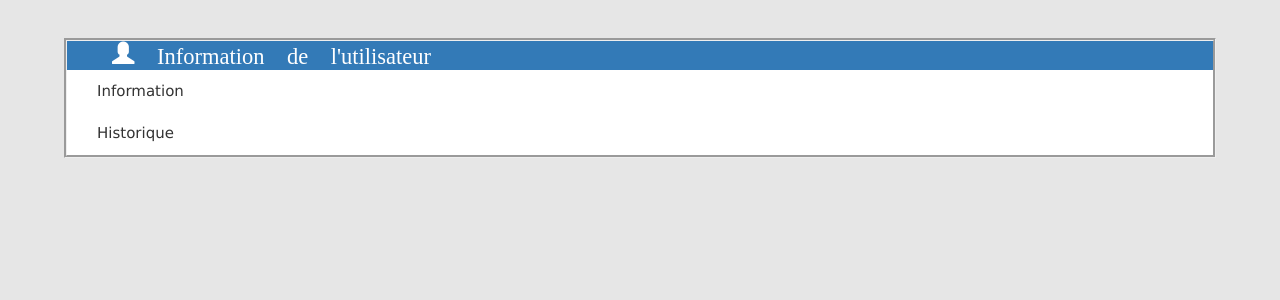
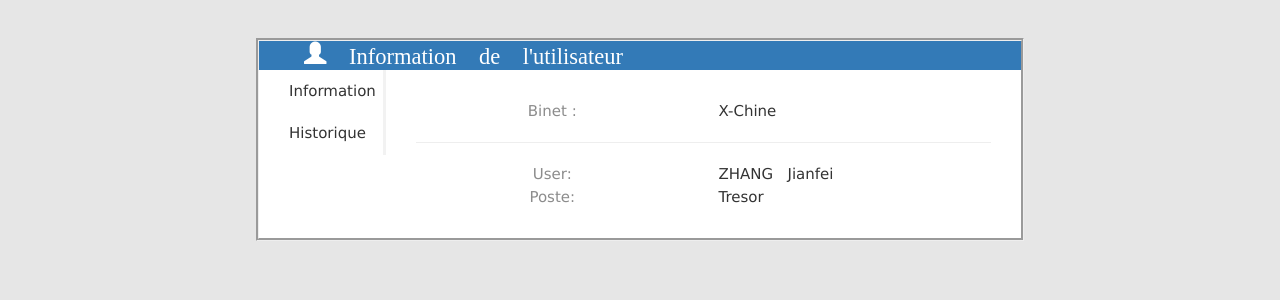
Before and after one commit to Jefzhang/TresorFactory, a PHP site: page /project/?p=user in a window 1280 px wide. Shown: the part 52-352 px from the top of the page. Run offline with PHP 8.4, Linux system fonts and the light colour scheme; the visitor is signed in with stand-in values (Sample User, id 1); some libraries are stand-ins or nearby versions.

Commit message:
update userinfo page

```diff
--- a/content/home.php
+++ b/content/home.php
@@ -53,12 +53,13 @@
     <hr class=half-rule>
   </div>
 
-
+<!--
     <footer class="bas" >
         <div class="col-md-6"><a href="http://localhost/Project/content/about.html"> About </div>
         <div class="col-md-6"> <a href="http://localhost/Project/content/contact.html"> Contacter nous </a> </div>
 
     </footer>
+  -->
 
 
 
--- a/content/http.txt
+++ b/content/http.txt
@@ -1 +1 @@
-14Poste0arraytrigramme50arrayArrayArray14Poste0arraytrigramme50array111111111111111111111111111111111111111111111111111111111111111111111111111111111
+14Poste0arraytrigramme50arrayArrayArray14Poste0arraytrigramme50array1111111111111111111111111111111111111111111111111111111111111111111111111111111111111
--- a/css/perso.css
+++ b/css/perso.css
@@ -438,7 +438,7 @@
   /*background-image: -webkit-linear-gradient(315deg, #002233, #006699, #1ab2ff);
   background-color: #002233;*/
   color: #fff;
-  font-size: 3rem;
+  font-size: 2rem;
   font-weight: bold;
 }
 
@@ -527,8 +527,7 @@
 
 
 .admin{
-  margin-left: 5%;
-  margin-right: 5%;
+  width: 60%;
   margin-top: 3%;
   background-color: #fff;
   border-style: groove;
@@ -538,6 +537,30 @@
 .admin-header{
   padding-left: 2em;
 
+}
+
+.rightverticalLine {
+  border-right: solid #f2f2f2;
+}
+
+.admin-info{
+  padding-top: 2em;
+  padding-left: 2em;
+  padding-right: 2em;
+  padding-bottom: 2em;
+}
+
+.admin-info-title{
+  color:#8c8c8c;
+  text-align:center;
+}
+
+.admin-edit-text{
+  text-align: left;
+}
+
+.admin-edit-select{
+  text-align: left;
 }
 /* Change styles for span and cancel button on extra small screens */
 
--- a/data/admin.php
+++ b/data/admin.php
@@ -8,14 +8,81 @@
       </div>
     </div>
     <div class="row">
-    <div class="col-md-2 sidebar">
+    <div class="col-md-2 sidebar rightverticalLine">
       <ul class="nav nav-sidebar">
-            <li class="active"><a href="#">Information<span class="sr-only">(current)</span></a></li>
+            <li class="active"><a href="#">Information</a></li>
             <li><a href="#">Historique</a></li>
       </ul>
     </div>
-    <div class="col-md-10">
+    <div class="col-md-10 admin-info">
+      <div class="row">
+        <div class="col-md-6 admin-info-title">
+          Binet :
+        </div>
+        <div class="col-md-6 admin-edit-text" id="login">
+          X-Chine
+        </div>
+      </div>
+      <hr>
+      <div class="row">
+        <div class="col-md-6 admin-info-title">
+          User:
+        </div>
+        <div class="col-md-6" style="text-align:left">
+          <span class="click-edit"  id="nom">ZHANG</span> &nbsp
+          <span class="click-edit"  id="prenom">Jianfei</span>
+        </div>
+        <div class="col-md-6 admin-info-title">
+          Poste:
+        </div>
+        <div class="col-md-6 admin-edit-select" id = "poste">
+          Tresor
+        </div>
+
+
+
+      </div>
+
     </div>
   </div>
 
 </div>
+
+<script src="js/jquery.jeditable.js" type="text/javascript" charset="utf-8"></script>
+<script>
+$(document).ready(function(){
+  $('.admin-edit-text').editable('data/userInfo.php',{
+    //type:'textarea',
+    submit:'OK',
+    //cancel:'Annuler',
+    style  : "inherit",
+    submitdata: { _method: "put" },
+  });
+
+  $('#poste').editable('data/userInfo.php' ,{
+    submit:'OK',
+    data:"{'Trez':'Tresor','Prez':'President'}",
+    type:'select',
+    style:'inherit',
+    submitdata:{ _method: "put" }
+    })
+
+  $('.click-edit').editable('dta/userInfo.php',{
+  //  style : 'inherit',
+    submitdata:{_metheod:"put"}
+  });
+
+
+})
+</script>
+<style type="text/css">
+.editable input[type=submit] {
+  color: #F00;
+  font-weight: bold;
+}
+.editable input[type=button] {
+  color: #0F0;
+  font-weight: bold;
+}
+
+</style>
--- a/data/user.php
+++ b/data/user.php
@@ -10,6 +10,7 @@
     public $promo;
     public $email;
     public $solde;
+    public $sub;
 
     public function __toString()
     {
@@ -44,13 +45,104 @@
         }
     }
 
-    public static function insererUtilisateur($dbh, $login, $mdp, $nom,$prenom,$poste,$promo,$email,$solde)
+    public static function insererUtilisateur($dbh, $login, $mdp, $nom,$prenom,$poste,$promo,$email,$solde,$sub)
     {
         if (self::getUtilisateur($dbh, $login)==null) {
-            $sth = $dbh->prepare("INSERT INTO `binetlist` (`login`, `mdp`, `nom`,`prenom`,`poste`,`promo`,`email`,`solde`) VALUES(?,SHA1(?),?,?,?,?,?,?)");
-            $sth->execute(array($login,$mdp,$nom,$prenom,$poste,$promo,$email,$solde));
+            $sth = $dbh->prepare("INSERT INTO `binetlist` (`login`, `mdp`, `nom`,`prenom`,`poste`,`promo`,`email`,`solde`) VALUES(?,SHA1(?),?,?,?,?,?,?,?)");
+            $sth->execute(array($login,$mdp,$nom,$prenom,$poste,$promo,$email,$solde,$sub));
         }
     }
+
+    public static function changeInfo($dbh,$login,$id,$value){
+      switch($id)
+      {
+        case 'login':{
+          self::changeLogin($dbh,$login,$value);
+          break;
+        }
+        case 'nom':{
+          self::changeNom($dbh,$login,$value);
+          break;
+        }
+        case 'prenom':{
+          self::changePrenom($dbh,$login,$value);
+          break;
+        }
+        case 'poste':{
+          self::changePoste($dbh,$login,$value);
+          break;
+        }
+        case 'email':{
+          self::changeEmail($dbh,$login,$value);
+          break;
+        }
+        case 'tel':{
+          self::changeTel($dbh,$login,$value);
+          break;
+        }
+        case 'solde':{
+          self::changeSolde($dbh,$login,$value);
+          break;
+        }
+        case 'sub':{
+          self::changeSub($dbh,$login,$value);
+          break;
+        }
+
+      }
+
+    }
+
+    public static function changeLogin($dbh,$login,$newlogin){
+      $query = "UPDATE `binetlist` SET `login` = ? WHERE `login` = ?";
+      $sth = $dbh ->prepare($query);
+      $sth ->execute(array($newlogin,$login));
+      $_SESSION['login']=$newlogin;
+    }
+
+    public static function changeNom($dbh,$login,$newNom){
+      $query = "UPDATE `binetlist` SET `nom` = ? WHERE `login` = ?";
+      $sth = $dbh ->prepare($query);
+      $sth ->execute(array($newNom,$login));
+    }
+
+    public static function changePrenom($dbh,$login,$newPrenom){
+      $query = "UPDATE `binetlist` SET `prenom` = ? WHERE `login` = ?";
+      $sth = $dbh ->prepare($query);
+      $sth ->execute(array($newPrenom,$login));
+    }
+
+    public static function changePoste($dbh,$login,$newPoste){
+      $query = "UPDATE `binetlist` SET `poste` = ? WHERE `login` = ?";
+      $sth = $dbh ->prepare($query);
+      $sth ->execute(array($newPoste,$login));
+    }
+
+    public static function changeEmail($dbh,$login,$newEmail){
+      $query = "UPDATE `binetlist` SET `email` = ? WHERE `login` = ?";
+      $sth = $dbh ->prepare($query);
+      $sth ->execute(array($newEmail,$login));
+    }
+
+    public static function changeTel($dbh,$login,$newTel){
+      $query = "UPDATE `binetlist` SET `tel` = ? WHERE `login` = ?";
+      $sth = $dbh ->prepare($query);
+      $sth ->execute(array($newTel,$login));
+    }
+
+    public static function changeSolde($dbh,$login,$newSolde){
+      $query = "UPDATE `binetlist` SET `solde` = ? WHERE `login` = ?";
+      $sth = $dbh ->prepare($query);
+      $sth ->execute(array($newSolde,$login));
+    }
+
+
+    public static function changeSub($dbh,$login,$newSub){
+      $query = "UPDATE `binetlist` SET `sub` = ? WHERE `login` = ?";
+      $sth = $dbh ->prepare($query);
+      $sth ->execute(array($newSub,$login));
+    }
+
 
     public static function testerMdp($user, $mdp)
     {
--- a/register.php
+++ b/register.php
@@ -31,7 +31,8 @@
      if($user==null){
        if($mdp1==$mdp2){
          $solde = 0;
-         Utilisateurs::insererUtilisateur($dbh,$login,$mdp1,$nom,$prenom,$poste,$promo,$email,$tel,$solde);
+         $sub = 0;
+         Utilisateurs::insererUtilisateur($dbh,$login,$mdp1,$nom,$prenom,$poste,$promo,$email,$tel,$solde,$sub);
          //$imageoutput=basename($_FILES["image"]["name"]);
          //file_put_contents($imageoutput,$image);
         // move_uploaded_file($_FILES["image"]["tmp_name"], $imageoutput);
--- a/utils/utils.php
+++ b/utils/utils.php
@@ -171,7 +171,6 @@
 
      <script type="text/javascript" src="js/jquery-1.12.4.js"></script>
      <script type="text/javascript" src="js/bootstrap.js"></script>
-     <script type="text/javascript" src="js/jquery-1.11.0.min.js"></script>
 
      <script type="text/javascript" src="js/dataTables.min.js"></script>
      <script type="text/javascript" src="js/dataTables.editor.js"></script>
```
Also changed, not shown: data/userInfo.php (added, +29 -0 lines).
